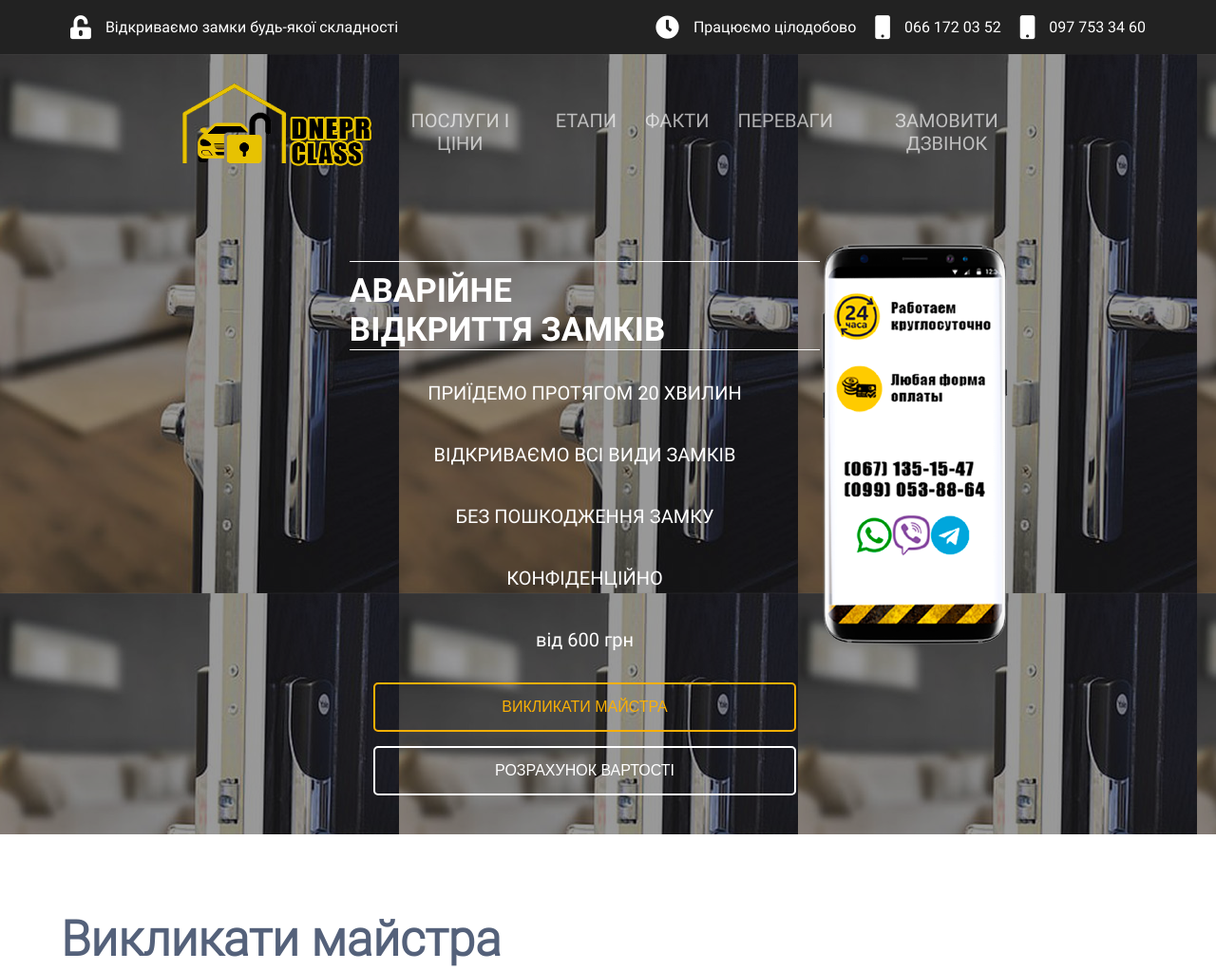
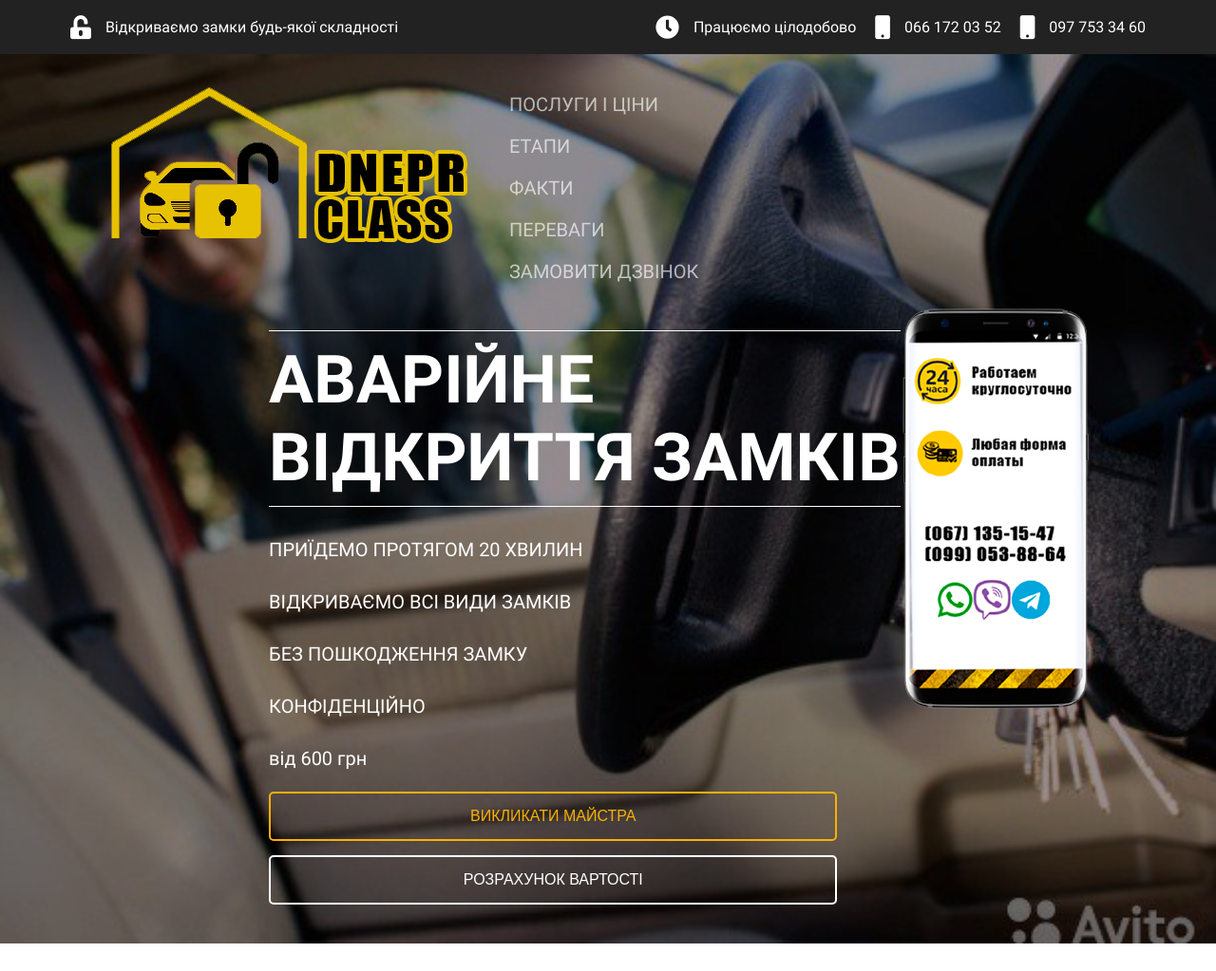
Before and after one commit to LiMar17/dnepr-masterok, a website built with Parcel: page src/index.pug in a window 1280 px wide. Shown: the top 1023 px of the page at 95% size. Built offline with nearby package versions, Linux system fonts and the light colour scheme.

Commit message:
remove old styles from intro section

```diff
--- a/src/index.pug
+++ b/src/index.pug
@@ -40,7 +40,7 @@ html(lang="en")
         .parallax
 
       .container
-        .menu
+        .row
           .logo
             a(href="/")
               img(src="img/logo.png" alt="")
--- a/src/scss/fonts/align.scss
+++ b/src/scss/fonts/align.scss
@@ -1,5 +1,7 @@
+@import '../layout/resolution';
+
 body {
-  @include phones-only {
+  @media screen and (max-width: $tablet-s) {
     text-align: center;
   }
 }
--- a/src/scss/refactor/header.scss
+++ b/src/scss/refactor/header.scss
@@ -1,5 +1,11 @@
 @import '../colors/config.scss';
 @import '../layout/resolution.scss';
+
+.row {
+  @media screen and (min-width: $tablet-s) {
+    display: flex;
+  }
+}
 
 .site-header {
   background: $almost-black;
@@ -30,10 +36,6 @@
 
   .site-header p {
     margin: 1em 0 0 0;
-  }
-
-  .row {
-    display: flex;
   }
 
   .site-header .row {
--- a/src/scss/refactor/intro.scss
+++ b/src/scss/refactor/intro.scss
@@ -1,9 +1,10 @@
 @import '../colors/config.scss';
 @import '../layout/resolution.scss';
 
-.intro-section {
-  position: relative;
-  z-index: 0;
+ul {
+  margin: 15px 0;
+  padding: 0;
+}
 
 .parallax-overlay {
   z-index: -2;
@@ -18,71 +19,74 @@
   opacity: 0.6;
 }
 
-  .parallax {
+.parallax-overlay .parallax {
   background-image: url('../img/parallax/parallax-mobile.jpg');
+  background-position: center;
+  background-size: cover;
   background-attachment: fixed;
   z-index: -1;
-    // display: block;
   height: 100%;
 }
 
-  .logo, .right {
+.intro-section {
+  position: relative;
+  z-index: 0;
+}
+
+.intro-section .logo,
+.intro-section .right {
   text-align: center;
 }
 
-
-  li, a {
+.intro-section li,
+.intro-section a {
   display: block;
+  font-size: 20px;
 }
 
-  a{
+.intro-section a {
   padding: 10px 0;
   color: $almost-white;
+}
 
-    &:hover {
+.intro-section a:hover {
     color: $white;
 }
+
+.intro-section .title-description {
+  color: $white;
 }
 
-
-  .title-description {
-    color: $white;
-
-    .item {
+.intro-section .title-description .item {
   line-height: 2;
 }
-  }
 
-  .buttons {
+.intro-section .buttons {
   margin: 0 0 25px 0;
 }
 
-  .right {
+.intro-section .right {
   margin: 0 0 25px 0;
 }
-}
 
-
-.button {
+.intro-section .button {
   padding: 15px 30px;
   display: inline-block;
   width: 90%;
   border-radius: 5px;
   background: transparent;
+}
 
-  &.is-orange {
+.intro-section .button.is-orange {
   border: none;
   margin: 0 0 15px 0;
   color: $orange;
   border: 2px solid $orange;
 }
 
-  &.is-price-button {
+.intro-section .button.is-price-button {
   border: 2px solid $white;
 }
-
-}
-
 
 .hero-title {
   font-size: 35px;
@@ -92,7 +96,16 @@
   border-bottom: 1px solid $white;
 }
 
-ul {
-  margin: 15px 0;
-  padding: 0;
+@media screen and (min-width: $mobile-l) {
+
 }
+
+@media screen and (min-width: $tablet-s) {
+
+  .parallax-overlay .parallax {
+    background-image: url('../img/parallax/background-image.jpg');
+  }
+
+
+
+}
--- a/src/scss/refactor/responsive.scss
+++ b/src/scss/refactor/responsive.scss
@@ -90,23 +90,6 @@
       }
   }
 
-  // main-intro
-  .main-intro {
-      .left-column {
-          text-align: center;
-          h1 {
-              margin-top: 20px;
-              font-size: 35px;
-              padding-bottom: 0;
-          }
-          ul {
-              li {
-                  padding-bottom: 10px;
-              }
-          }
-      }
-  }
-
   // service-section
   .service-section.container {
     padding: 40px 0;
@@ -133,41 +116,6 @@
 }
 
 
-// adaptive to desktop-s<
-@media screen and (min-width: $desktop-s){
-    .header {
-        // font-size: 18px;
-        .contacts{
-            .info {
-                // font-size: 18px;
-                margin: 0 0 0 20px;
-            }
-        }
-    }
-
-    .menu {
-      .nav {
-         ul {
-          li {
-            a {
-              margin-right: 20px;
-            }
-          }
-        }
-      }
-    }
-
-    .main-intro {
-      margin: 50px 0 50px 150px;
-      li {
-        margin-bottom: 10px;
-      }
-    }
-}
-
-
-
-
 // adaptive to desktop-l<
 @media screen and (min-width: $desktop-s) {
     .menu {
```
Lines whose indentation alone changed are shown as unchanged.
